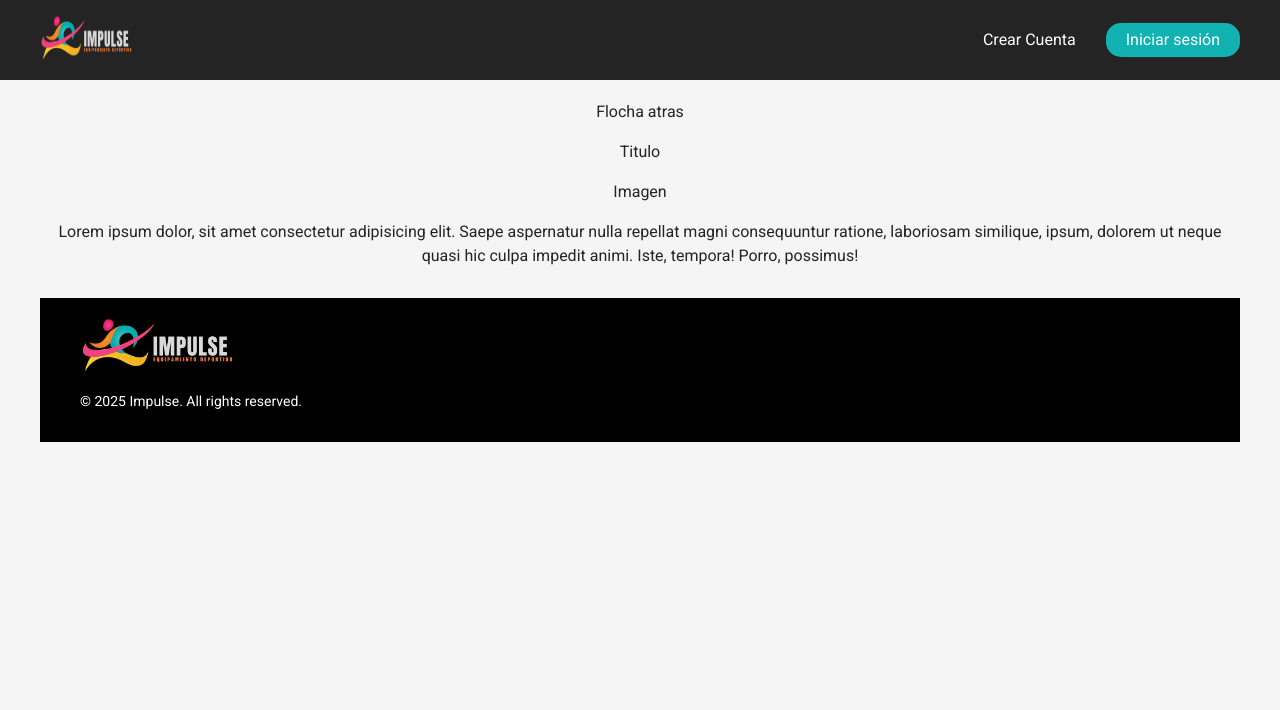
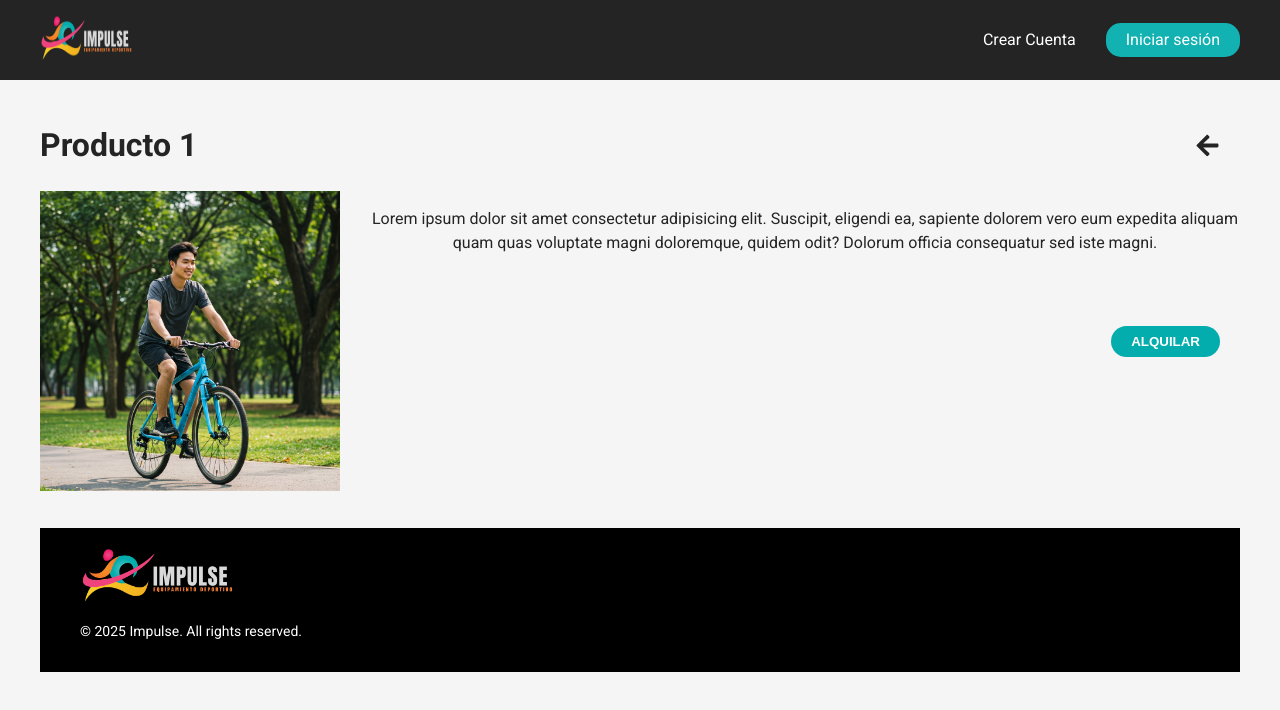
Before and after one commit to OmarBojorquez93/ProyectoIntegradorE5-C3, a React (Vite) app in the folder FrontEnd/: page /detail/1 in a window 1280 px wide. Shown: the top 710 px of the page. Built offline with nearby package versions, Linux system fonts and the light colour scheme.

Commit message:
creacion de pagina de detalle

```diff
--- a/FrontEnd/package.json
+++ b/FrontEnd/package.json
@@ -16,6 +16,7 @@
     "primereact": "^10.9.2",
     "react": "^19.0.0",
     "react-dom": "^19.0.0",
+    "react-icons": "^5.5.0",
     "react-router-dom": "^7.1.5",
     "swiper": "^11.2.4"
   },
--- a/FrontEnd/src/Components/Product/ProductDetail.jsx
+++ b/FrontEnd/src/Components/Product/ProductDetail.jsx
@@ -1,17 +1,33 @@
-export const ProductDetail = () => {
+import "../Product/detail.css"
+import { FaArrowLeft } from "react-icons/fa";
+export const ProductDetail = (producto) => {
+    const {titulo, imagen, descripcion}= producto
   return (
     <div>
-      <p>Flocha atras</p>
-      <p>Titulo</p>
-      <div>Imagen</div>
       <div>
-        <p>
-          Lorem ipsum dolor, sit amet consectetur adipisicing elit. Saepe
-          aspernatur nulla repellat magni consequuntur ratione, laboriosam
-          similique, ipsum, dolorem ut neque quasi hic culpa impedit animi.
-          Iste, tempora! Porro, possimus!
-        </p>
-      </div>
+        <div className="contenedorEncabezado">
+
+            <h1 className="tituloDetalle"> {titulo} </h1>
+            <FaArrowLeft size={25} className="iconoFlecha"/>
+        </div>
+
+         <div className='containerDetail'>
+            <div>
+              <img className="imgDetalle"src={imagen} alt="" />
+         </div>
+           <div className="containerText">
+              <div>
+              <p>{descripcion}</p>
+              </div>
+              <div className="button">
+              <button className="alquilar">ALQUILAR</button>
+
+              </div>
+
+
+           </div>
+         </div>
+        </div>
     </div>
-  );
-};
+  )
+}
--- /dev/null
+++ b/FrontEnd/src/Components/Product/detail.css
@@ -0,0 +1,48 @@
+.contenedorEncabezado{
+    display: flex;
+    justify-content: space-between;
+}
+.containerDetail{
+    display: flex;
+    gap: 30px;
+
+}
+.imgDetalle{
+   max-width: 300px;
+}
+.tituloDetalle{
+    text-align: left;
+}
+.alquilar{
+    background-color: #03adad;
+    color: white;
+    font-weight: bold ;
+    padding: 8px 20px;
+    border: none;
+    border-radius: 50px;
+
+}
+.iconoFlecha{
+    align-self: center;
+    padding-right: 20px;
+}
+
+.containerText p {
+    padding-bottom: 50px;
+}
+  .button {
+    display: flex;
+    justify-content: flex-end;
+
+  }
+
+
+@media(max-width: 480px){
+    .containerDetail{
+        flex-direction: column;
+    }
+    .button{
+        justify-content: center;
+    }
+
+}
--- a/FrontEnd/src/Components/utils/Card.jsx
+++ b/FrontEnd/src/Components/utils/Card.jsx
@@ -11,7 +11,7 @@ export const Card = (product) => {
       to={
         hasCategory
           ? `/${product.products?.category}`
-          : `/${product.product?.id}`
+          : `/detail/${product.product?.id}`
       }
       className={`card ${hasCategory ? "category-card" : "default-card"}`}
     >
--- a/FrontEnd/src/Routes/Detail.jsx
+++ b/FrontEnd/src/Routes/Detail.jsx
@@ -1,9 +1,16 @@
+import productos from "../Components/utils/Products.json";
+import { useParams } from "react-router-dom"
 import { ProductDetail } from "../Components/Product/ProductDetail";
+export const Detail = () => {
 
-export const Detail = () => {
+  const params = useParams()
+  console.log(params)
+  const id= params.id
+  const product = productos.find(producto => producto.id==id)
+  console.log(product.img)
+  const rutaBase= "/public/img"
   return (
-    <div>
-      <ProductDetail />
-    </div>
+
+    <ProductDetail titulo={product.title}  imagen= {`${rutaBase}${product.img}`} descripcion ={product.descripcion} />
   );
 };
```
Also changed, not shown: 1 other file (tests, documents, lock files or other folders).
